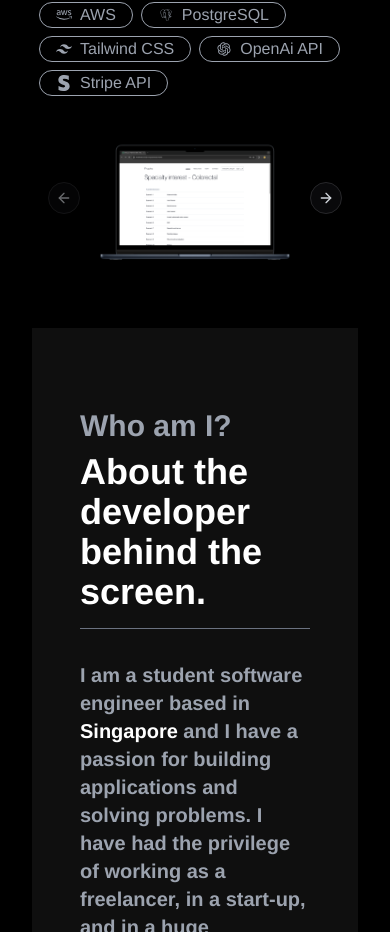
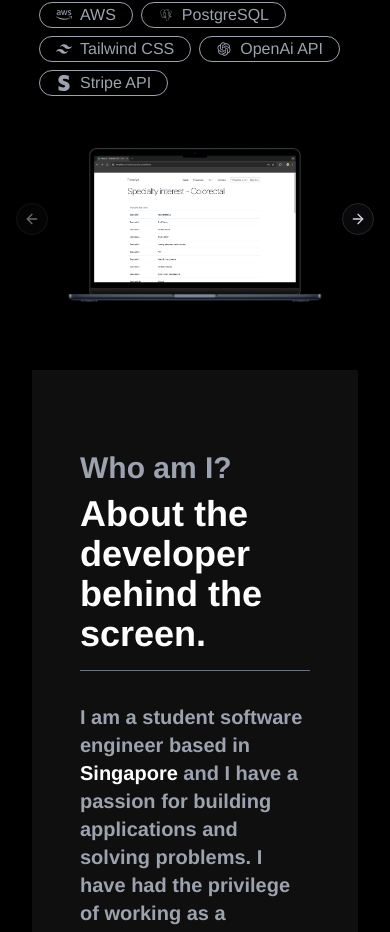
Before and after one commit to limjunan/portfolio, a React (Create React App) app: page / in a window 390 px wide. Shown: the part 2337-3269 px from the top of the page. Built offline with nearby package versions, Linux system fonts and the light colour scheme.

Commit message:
decrease laptop mockup margin

```diff
--- a/src/components/showcase.js
+++ b/src/components/showcase.js
@@ -175,7 +175,7 @@ const Showcase = () => {
             />
           </div>
         </div>
-        <Carousel className="max-w-md sm:max-w-2xl dark mx-16">
+        <Carousel className="max-w-md sm:max-w-2xl dark mx-8">
           <CarouselContent>
             {Array.from({ length: 3 }, (_, i) => i + 1).map((index) => (
               <CarouselItem key={index}>
```
